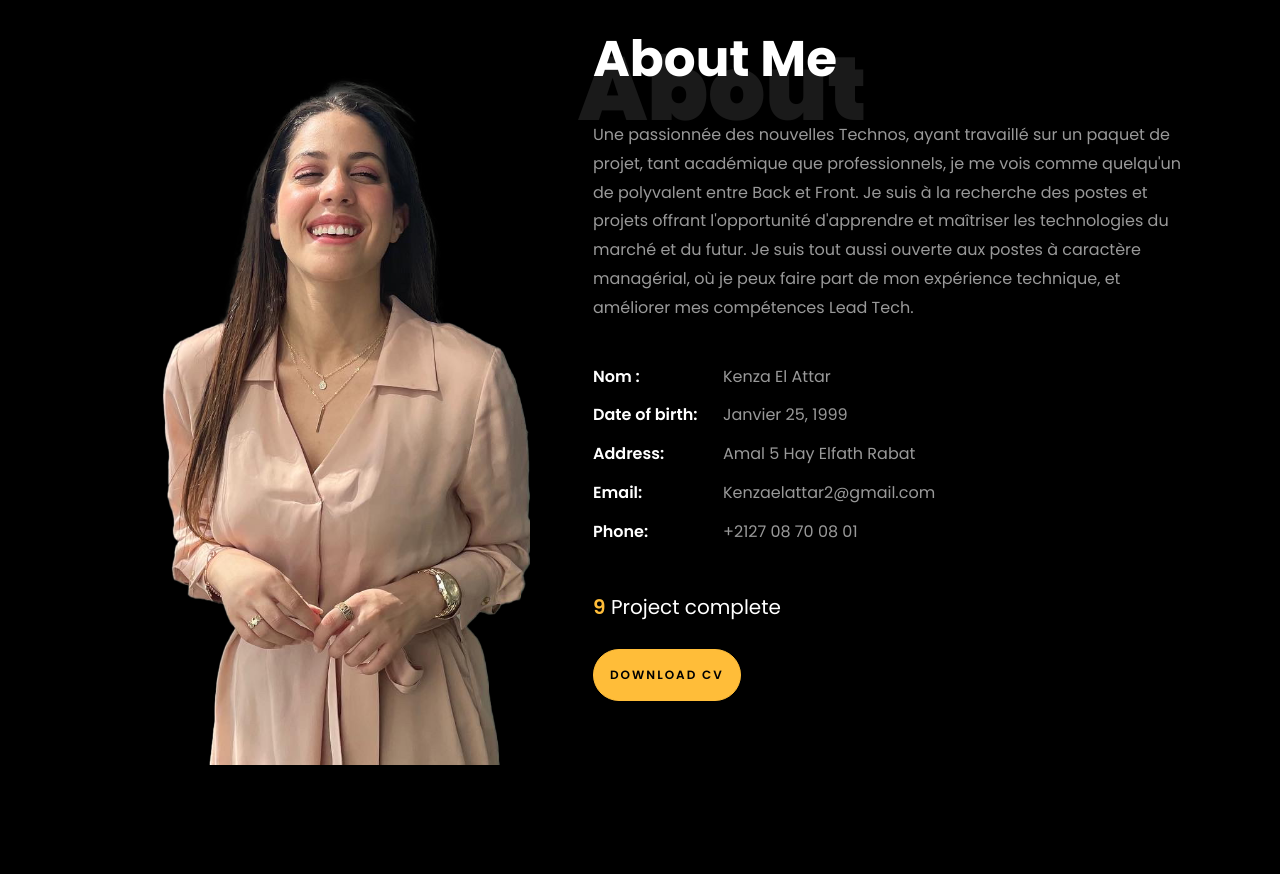
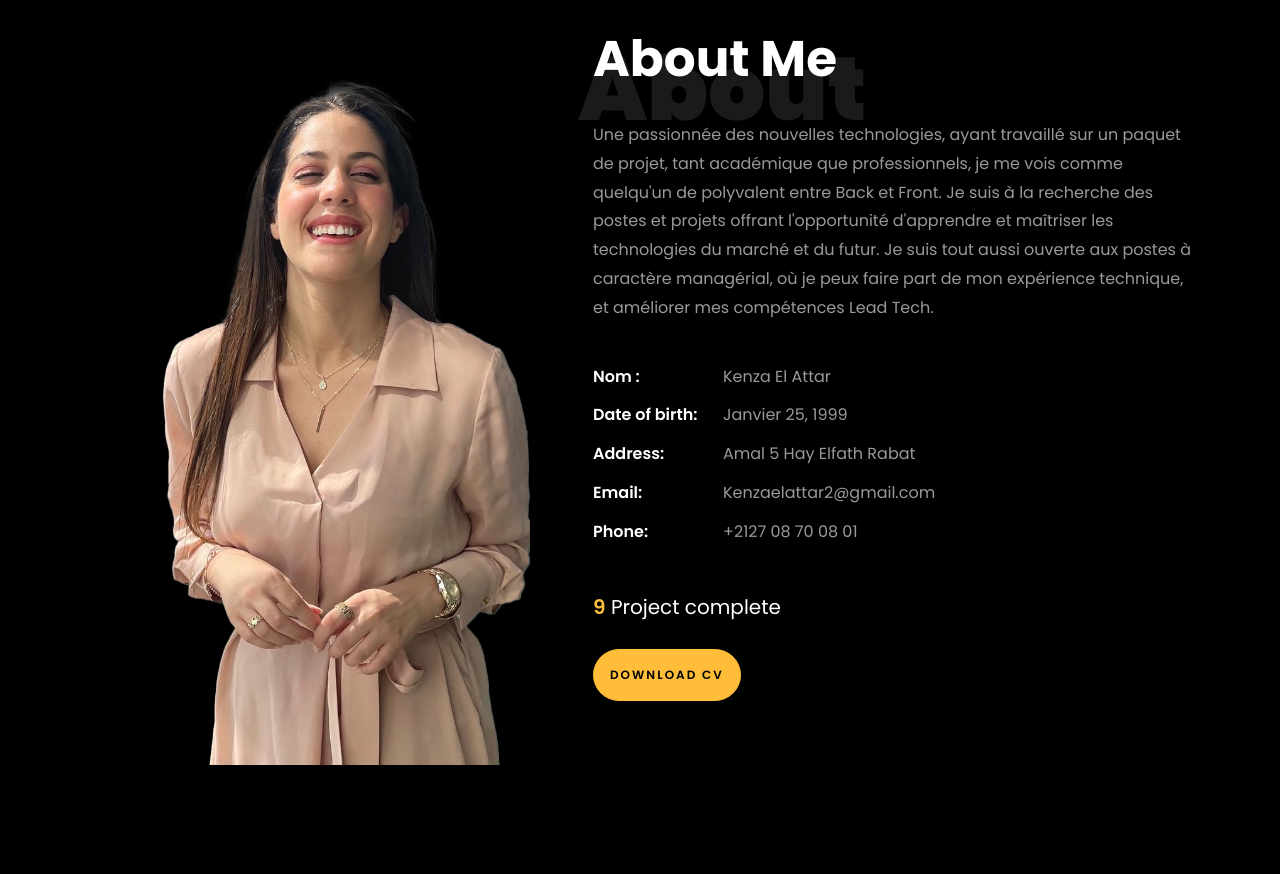
Before and after one commit to KenzaElattar/KenzaElattar.github.io, a plain HTML site: page index.html in a window 1280 px wide. Shown: the part 840-1714 px from the top of the page. Drawn offline with Linux system fonts and the light colour scheme; files whose address does not match are found by name.

Commit message:
Update index.html

```diff
--- a/index.html
+++ b/index.html
@@ -101,7 +101,7 @@
 		          <div class="col-md-12 heading-section ftco-animate">
 		          	<h1 class="big">About</h1>
 		            <h2 class="mb-4">About Me</h2>
-		            <p>Une passionnée des nouvelles Technos, ayant travaillé sur un paquet de projet, tant académique que professionnels, je me vois comme quelqu'un de polyvalent entre Back et Front. Je suis à la recherche des postes et projets offrant l'opportunité d'apprendre et maîtriser les technologies du marché et du futur. Je suis tout aussi ouverte aux postes à caractère managérial, où je peux faire part de mon expérience technique, et améliorer mes compétences Lead Tech.</p>
+		            <p>Une passionnée des nouvelles technologies, ayant travaillé sur un paquet de projet, tant académique que professionnels, je me vois comme quelqu'un de polyvalent entre Back et Front. Je suis à la recherche des postes et projets offrant l'opportunité d'apprendre et maîtriser les technologies du marché et du futur. Je suis tout aussi ouverte aux postes à caractère managérial, où je peux faire part de mon expérience technique, et améliorer mes compétences Lead Tech.</p>
 		            <ul class="about-info mt-4 px-md-0 px-2">
 		            	<li class="d-flex"><span>Nom :</span> <span>Kenza El Attar</span></li>
 		            	<li class="d-flex"><span>Date of birth:</span> <span>Janvier 25, 1999</span></li>
```
